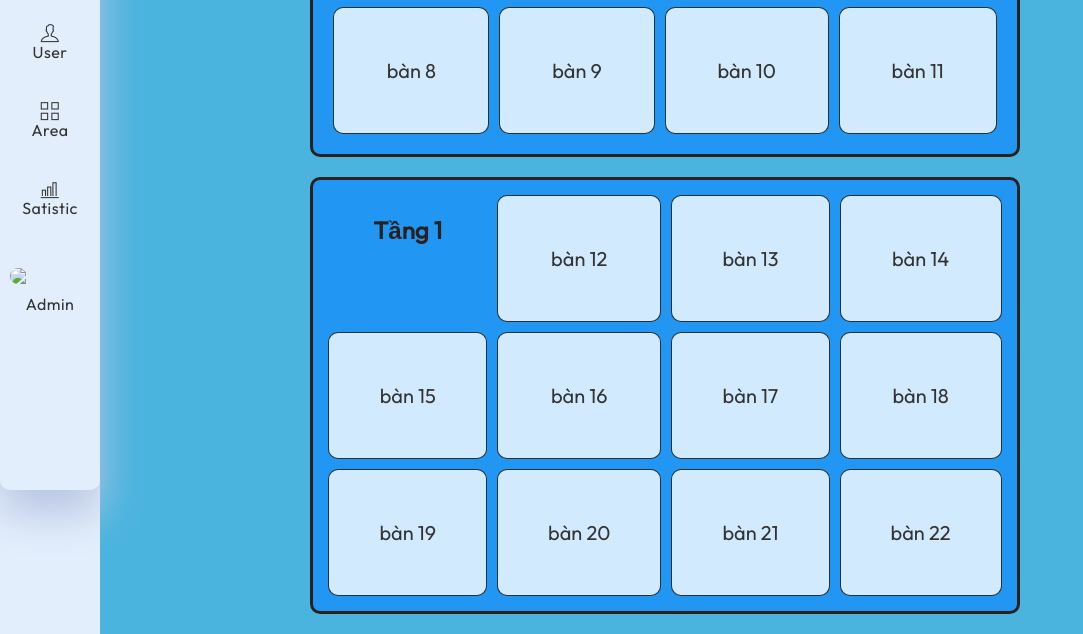
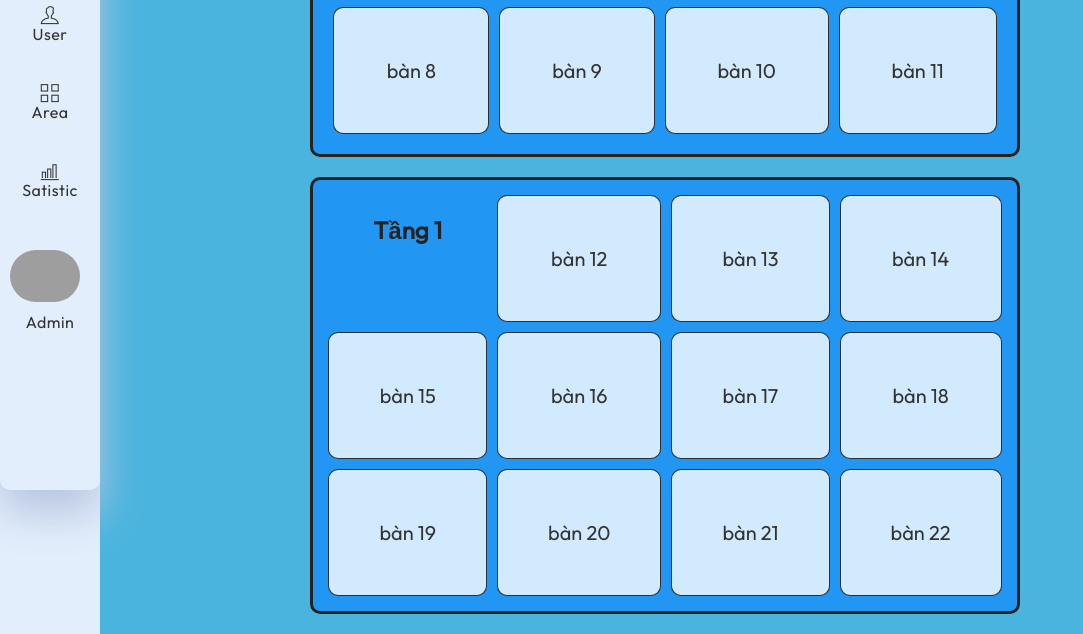
Before and after one commit to phamthong253/CoffeManager, a website: page area.html in a window 1280 px wide. Shown: the part 310-944 px from the top of the page, without its empty margins (0-1083 px from the left). Drawn offline with Linux system fonts and the light colour scheme; the site is published under a folder, as on GitHub Pages, so addresses that start at the root find nothing.

Commit message:
Update area.html

```diff
--- a/area.html
+++ b/area.html
@@ -21,7 +21,7 @@
 				<a href="index.html"><li><i class="ti-user"></i>User</li></a>
 				<a href="area.html"><li><i class="ti-view-grid"></i>Area</li></a>
                 <a href="dashboard.html"><li><i class="ti-bar-chart"></i>Satistic</li></a>
-                <a href="index.html"><li style="cursor:pointer;"><img src="/img/289828922_3077792525816034_1336847582660171802_n.jpg">Admin</li></a>
+                <a href="index.html"><li style="cursor:pointer;"><img src="img/289828922_3077792525816034_1336847582660171802_n.jpg">Admin</li></a>
             </ul>
 		</nav>
 	</header>
```
